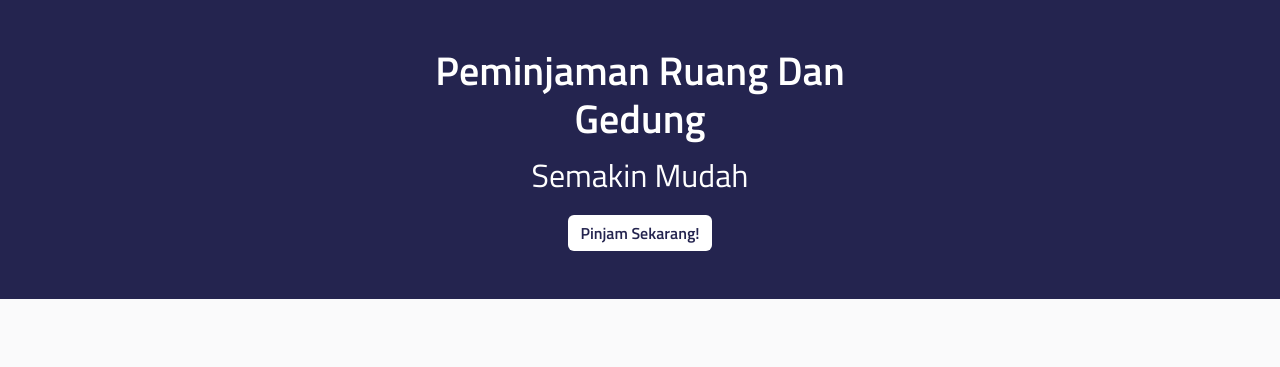
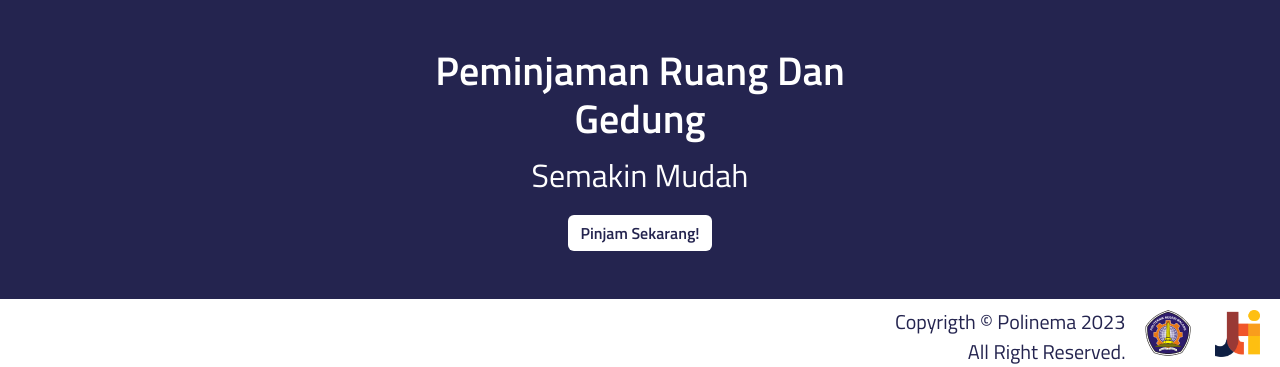
Before and after one commit to Saonoke/Peminjaman-Ruang, a PHP site: page /peminjamanRuang/home in a window 1280 px wide. Shown: the part 2178-2545 px from the top of the page. Before the commit the page ends 2477 px from the top, so only its background shows below. Run offline with PHP 8.4, Linux system fonts and the light colour scheme; some libraries are stand-ins or nearby versions.

Commit message:
Footer Home

```diff
--- a/public/css/styleBranch.css
+++ b/public/css/styleBranch.css
@@ -74,3 +74,7 @@ select {
   flex-direction: column;
   align-items: center;
 }
+
+.footer{
+  align-items: end !important;
+}
--- a/src/views/home/index.php
+++ b/src/views/home/index.php
@@ -190,3 +190,18 @@
         </div>
     </div>
 </section>
+
+<section>
+    <div class="foot">
+        <div class="flex" style="flex-direction: row; align-items: center; justify-content: end; gap: 20px;">
+            <div class="text-foot" style="display: flex; flex-direction: column; align-items: end; font-size: 20px;">
+                <p class="mt-2" style="margin-bottom: 0;">Copyrigth &copy; Polinema 2023</p>
+                <p style="margin-bottom: 0;">All Right Reserved.</p>
+            </div>
+            <div class="icons" >
+                <img src="<?= BASEURL ?>/image/POLINEMA.PNG" alt="" style="margin-right: 20px;">
+                <img src="<?= BASEURL ?>/image/JTI.PNG" alt="" style="width: 45px; margin-right: 20px;">
+            </div>
+        </div>
+    </div>
+</section>
```
